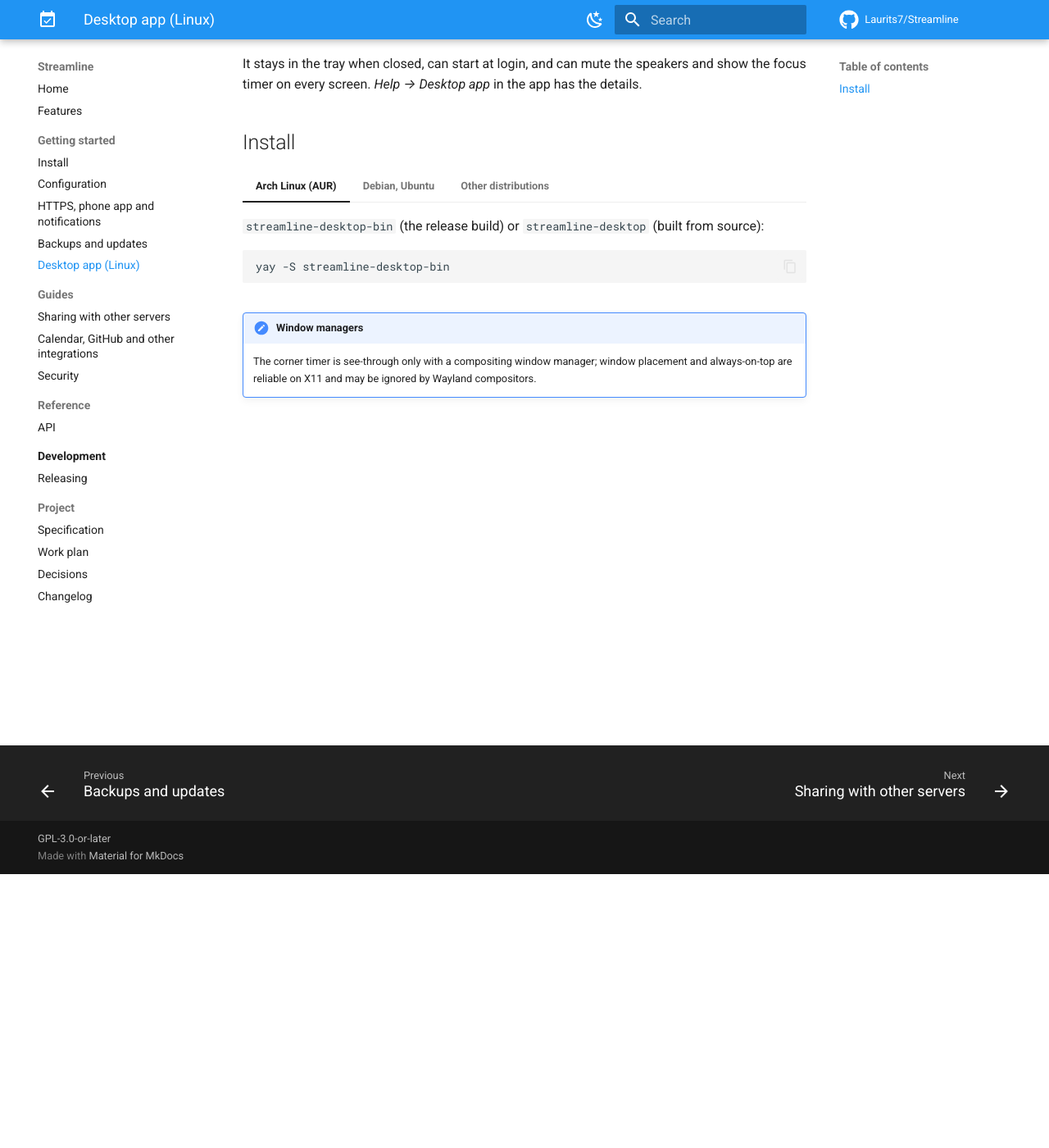
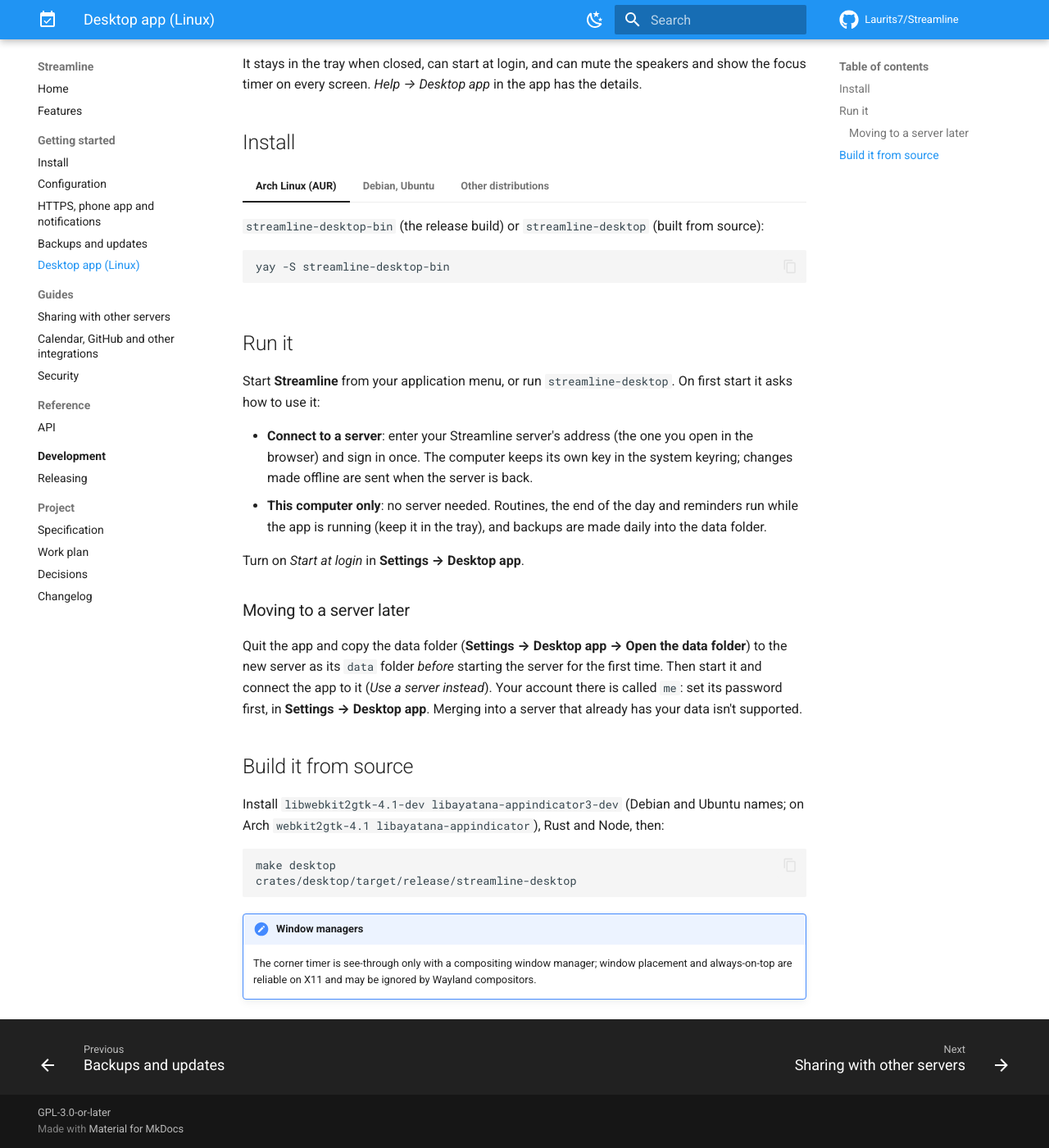
Before and after one commit to Laurits7/Streamline, an MkDocs documentation site: the page built from docs/getting-started/desktop.md, in a window 1280 px wide and 1400 px high, scrolled down 334 px. Shown: the whole window at 82% size. Built offline with MkDocs 1.6.1 and Material for MkDocs 9.7.7, drawn with Linux system fonts in a browser that asks for light colours; comment, search, counter and statistics services are not loaded.

Commit message:
README: desktop app, how to install and run it
A Desktop app section: what it is, install on Arch, Debian/Ubuntu and others,
how to start it and the two first-start choices (connect to a server, or this
computer only), and building from source. The docs page gains the same "Run
it" steps, moving to a server later, and the source build.

Co-Authored-By: Claude Opus 5.5 <noreply@anthropic.com>

````diff
--- a/docs/getting-started/desktop.md
+++ b/docs/getting-started/desktop.md
@@ -37,6 +37,38 @@ focus timer on every screen. *Help → Desktop app* in the app has the details.
     `/` or `~/.local`. It needs WebKitGTK 4.1, GTK 3 and libayatana-appindicator; muting needs
     `pactl` (PipeWire or PulseAudio).
 
+## Run it
+
+Start **Streamline** from your application menu, or run `streamline-desktop`. On first start it
+asks how to use it:
+
+- **Connect to a server**: enter your Streamline server's address (the one you open in the
+  browser) and sign in once. The computer keeps its own key in the system keyring; changes made
+  offline are sent when the server is back.
+- **This computer only**: no server needed. Routines, the end of the day and reminders run
+  while the app is running (keep it in the tray), and backups are made daily into the data
+  folder.
+
+Turn on *Start at login* in **Settings → Desktop app**.
+
+### Moving to a server later
+
+Quit the app and copy the data folder (**Settings → Desktop app → Open the data folder**) to the
+new server as its `data` folder *before* starting the server for the first time. Then start it
+and connect the app to it (*Use a server instead*). Your account there is called `me`: set its
+password first, in **Settings → Desktop app**. Merging into a server that already has your data
+isn't supported.
+
+## Build it from source
+
+Install `libwebkit2gtk-4.1-dev libayatana-appindicator3-dev` (Debian and Ubuntu names; on Arch
+`webkit2gtk-4.1 libayatana-appindicator`), Rust and Node, then:
+
+```sh
+make desktop
+crates/desktop/target/release/streamline-desktop
+```
+
 !!! note "Window managers"
     The corner timer is see-through only with a compositing window manager; window placement
     and always-on-top are reliable on X11 and may be ignored by Wayland compositors.
````
Also changed, not shown: README.md (+30 -4 lines).
